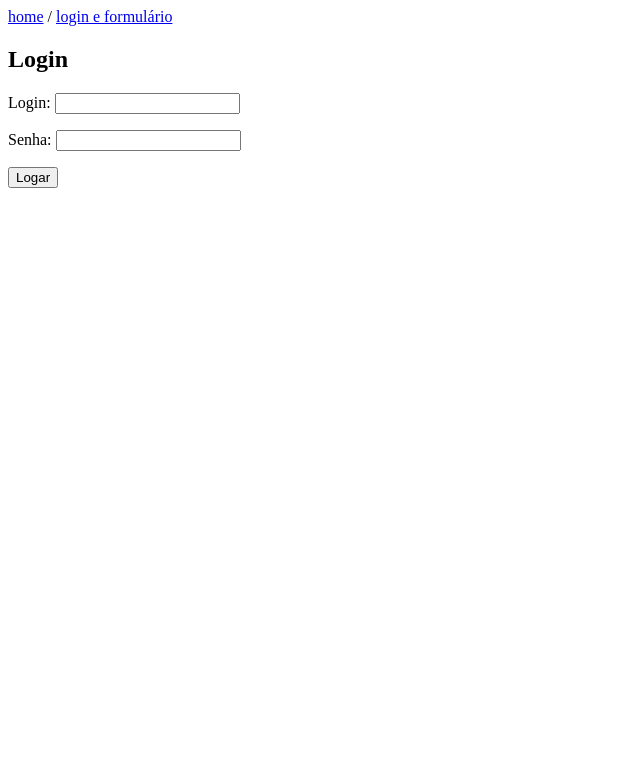
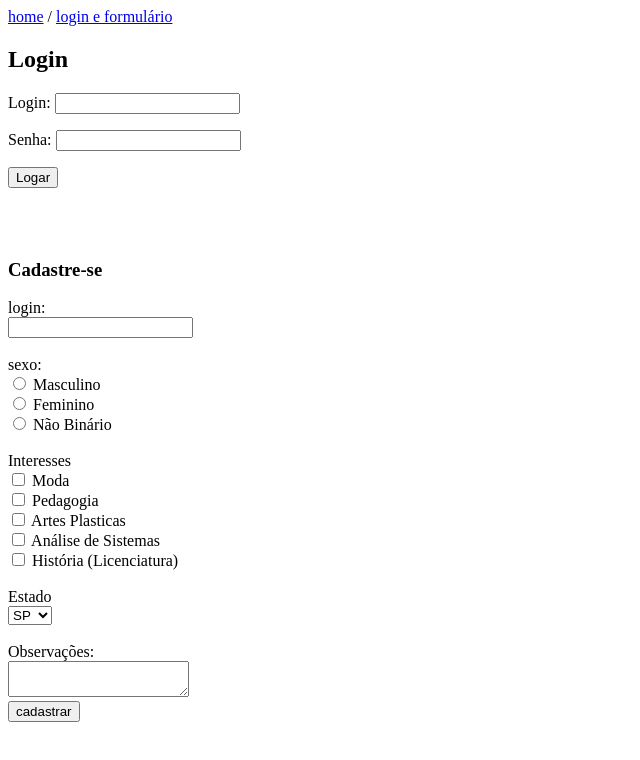
Before and after one commit to luscas20/projeto-site-estudo, a plain HTML site: page login e formulário.html in a window 1280 px wide. Shown: the whole page, without its empty margins (0-640 px from the left). Drawn offline with Linux system fonts and the light colour scheme.

Commit message:
Update login e formulário.html

```diff
--- a/login e formulário.html
+++ b/login e formulário.html
@@ -20,7 +20,39 @@
             <p> Senha:
             <input type="password" name="Senha"></p>
 
-        <p><input type="submit" value="Logar"></p>
+        <p><input type="submit" value="Logar"></p><br><br>
+
+        </form>
+        <h3>Cadastre-se</h3>
+        <form>
+            login:<br>
+            <input type="text" name="login"><br><br>
+            sexo: <br>
+            <input type="radio" name="sexo" value="M"> Masculino<br>
+            <input type="radio" name="sexo" value="F"> Feminino<br>
+            <input type="radio" name="sexo" value="NB"> Não Binário<br><br>
+
+            Interesses<br>
+            <input type="checkbox" name="interesses"> Moda<br>
+            <input type="checkbox" name="interesses"> Pedagogia<br>
+            <input type="checkbox" name="interesses"> Artes Plasticas<br>
+            <input type="checkbox" name="interesses"> Análise de Sistemas<br>
+            <input type="checkbox" name="interesses"> História (Licenciatura)<br><br>
+
+            Estado <br>
+            <select name="estado">
+                <option value="sp">SP</option>
+                <option value="rj">RJ</option>
+                <option value="mg">MG</option>
+                <option value="es">ES</option>
+            </select><br><br>
+
+            Observações: <br>
+            <textarea></textarea><br>
+
+            <input type="submit" value="cadastrar"<br> <br>
+
+
 
         </form>
 
```
